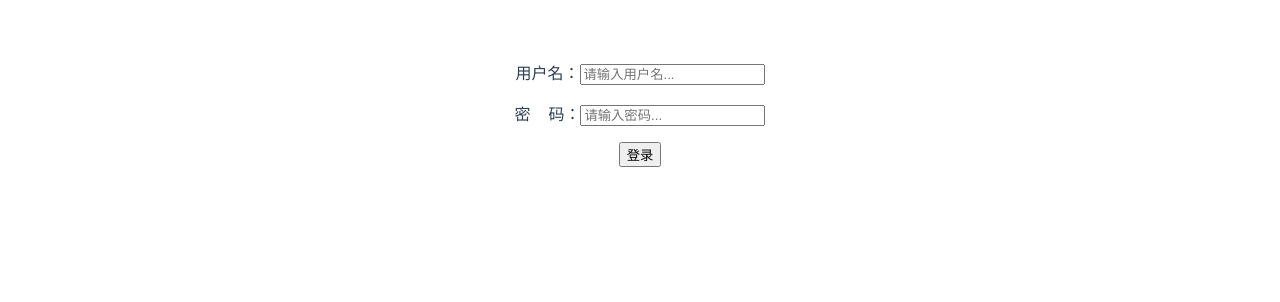
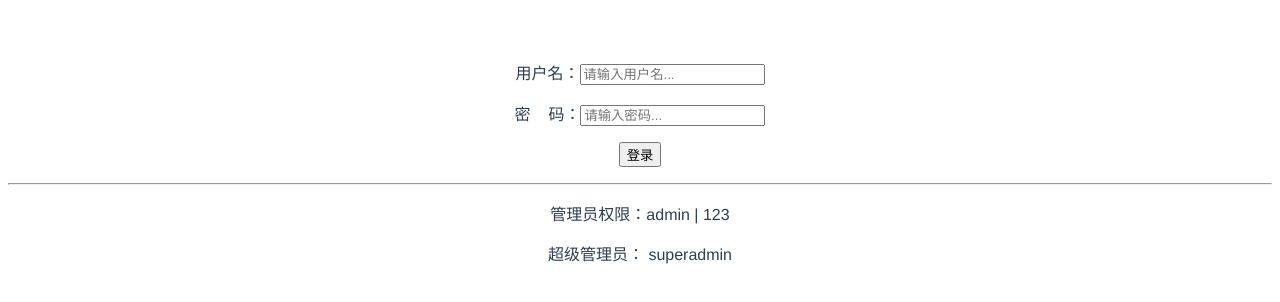
Before and after one commit to sRect/Vue.js, a Vue app: page /#/ in a window 1280 px wide. Shown: the top 302 px of the page. Built offline with nearby package versions, Linux system fonts and the light colour scheme.

Commit message:
:memo: 登录页添加备注信息

```diff
--- a/src/components/Login.vue
+++ b/src/components/Login.vue
@@ -3,6 +3,11 @@
     <p>用户名：<input type="text" v-model="username" placeholder='请输入用户名...'></p>
     <p>密&nbsp;&nbsp;&nbsp;&nbsp;码：<input type="password" v-model="password" placeholder='请输入密码...'></p>
     <p><button @click="handleLogin">登录</button></p>
+    <hr>
+    <div>
+      <p>管理员权限：admin | 123</p>
+      <p>超级管理员： superadmin</p>
+    </div>
   </div>
 </template>
 
```
